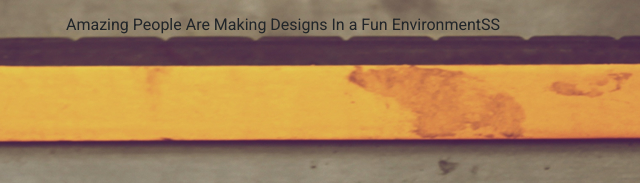
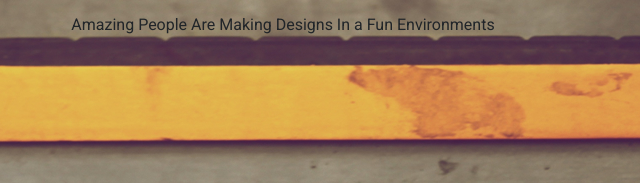
Before and after one commit to S1kN0/delanistudio, a plain HTML site: page index.html in a window 1280 px wide. Shown: the part 443-626 px from the top of the page, 357-997 px from the left. Drawn offline with nearby package versions, Linux system fonts and the light colour scheme.

Commit message:
add correction

```diff
--- a/index.html
+++ b/index.html
@@ -29,7 +29,7 @@
       <p class="welcome"><b>WELCOME</b></p>
       <span class="welcome">TO DELANI STUDIO</span>
       <p class="text">
-       <p> Amazing People Are Making Designs In a Fun EnvironmentSS</p>
+       <p> Amazing People Are Making Designs In a Fun Environments</p>
           </div>
           <a href="#animation"><img src="./images/mouse_click.png" id="animation" alt="mouse_click" /></a>
 </div>
```
